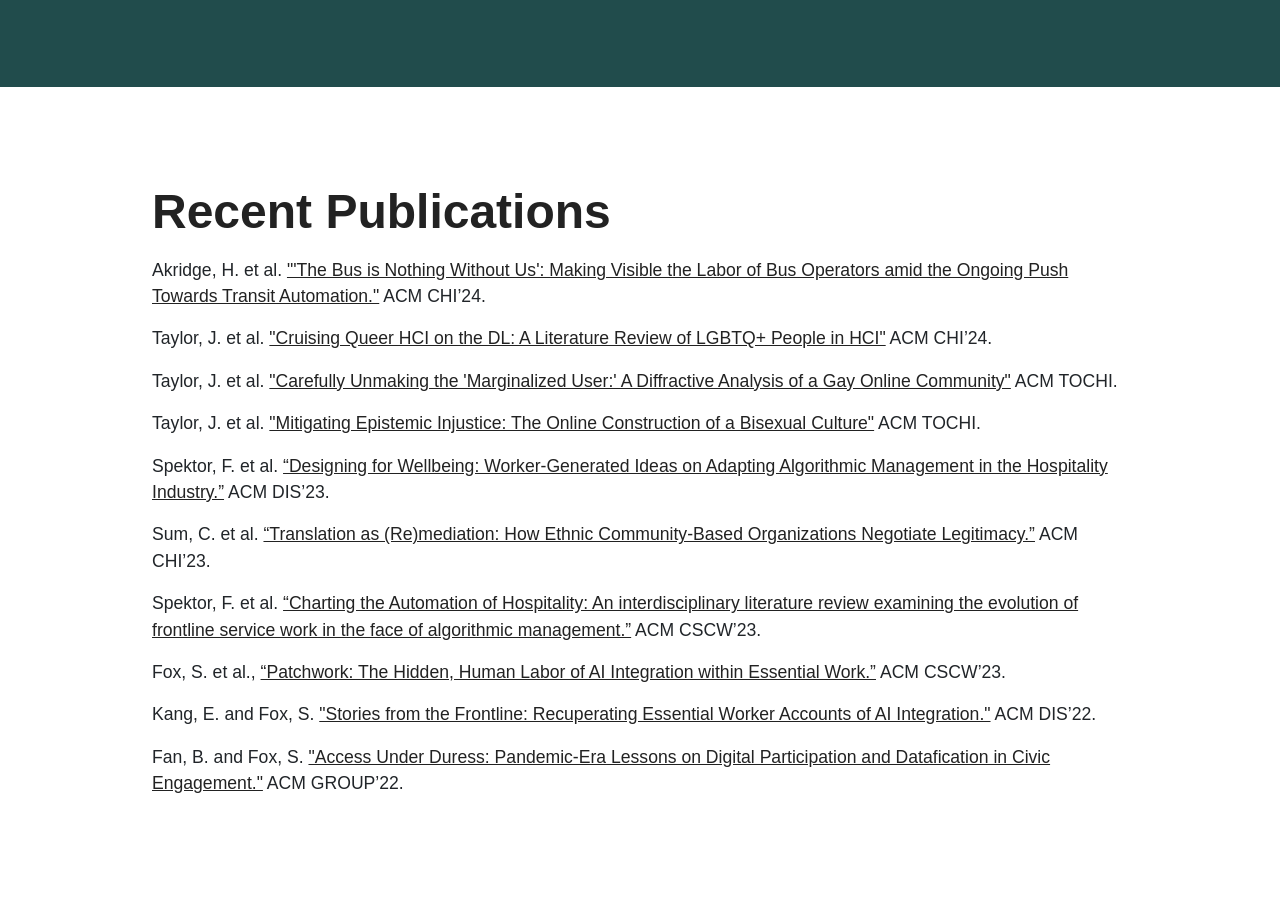
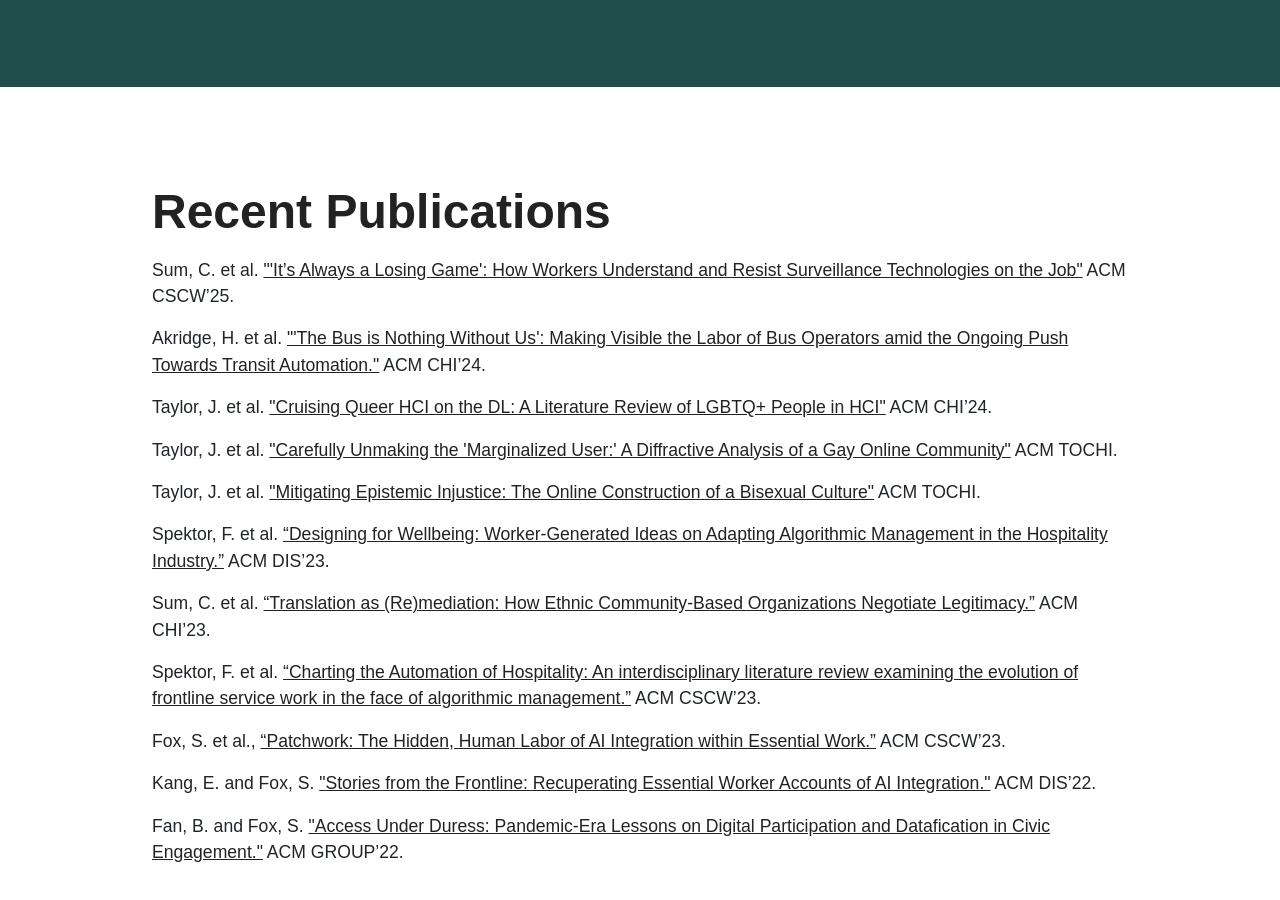
Before and after one commit to techsolidaritylab/site, a Jekyll site: the page built from index.html, in a window 1280 px wide and 900 px high, scrolled down 1131 px. Built offline with Jekyll 4.4.1, drawn with Linux system fonts in a browser that asks for light colours; nearby versions of some CDN libraries; some web fonts are replaced.

Commit message:
Update publications.html

```diff
--- a/_includes/publications.html
+++ b/_includes/publications.html
@@ -4,6 +4,8 @@
         <div class="row mb-2">
             <div class="col">
                 <ul class="px-0 list-unstyled">
+
+                    <li class="mb-3">Sum, C. et al. <a href="assets/pdfs/Sum_et_al_Its_Always_a_Losing_Game_CSCW_2025_PREPRINT.pdf">"'It’s Always a Losing Game': How Workers Understand and Resist Surveillance Technologies on the Job"</a> ACM CSCW’25.</li>
                     <li class="mb-3">Akridge, H. et al. <a href="assets/pdfs/Akridge et al. - The Bus is Nothing Without Us - CHI 2024.pdf">"'The Bus is Nothing Without Us': Making Visible the Labor of Bus Operators amid the Ongoing Push Towards Transit Automation."</a> ACM CHI’24.</li>
                     <li class="mb-3">Taylor, J. et al. <a href="https://doi.org/10.1145/3613904.3642494"> "Cruising Queer HCI on the DL: A Literature Review of LGBTQ+ People in HCI"</a> ACM CHI’24.</li>
                     <li class="mb-3">Taylor, J. et al. <a href="https://doi.org/10.1145/3673229">"Carefully Unmaking the 'Marginalized User:' A Diffractive Analysis of a Gay Online Community"</a> ACM TOCHI.</li>
```
